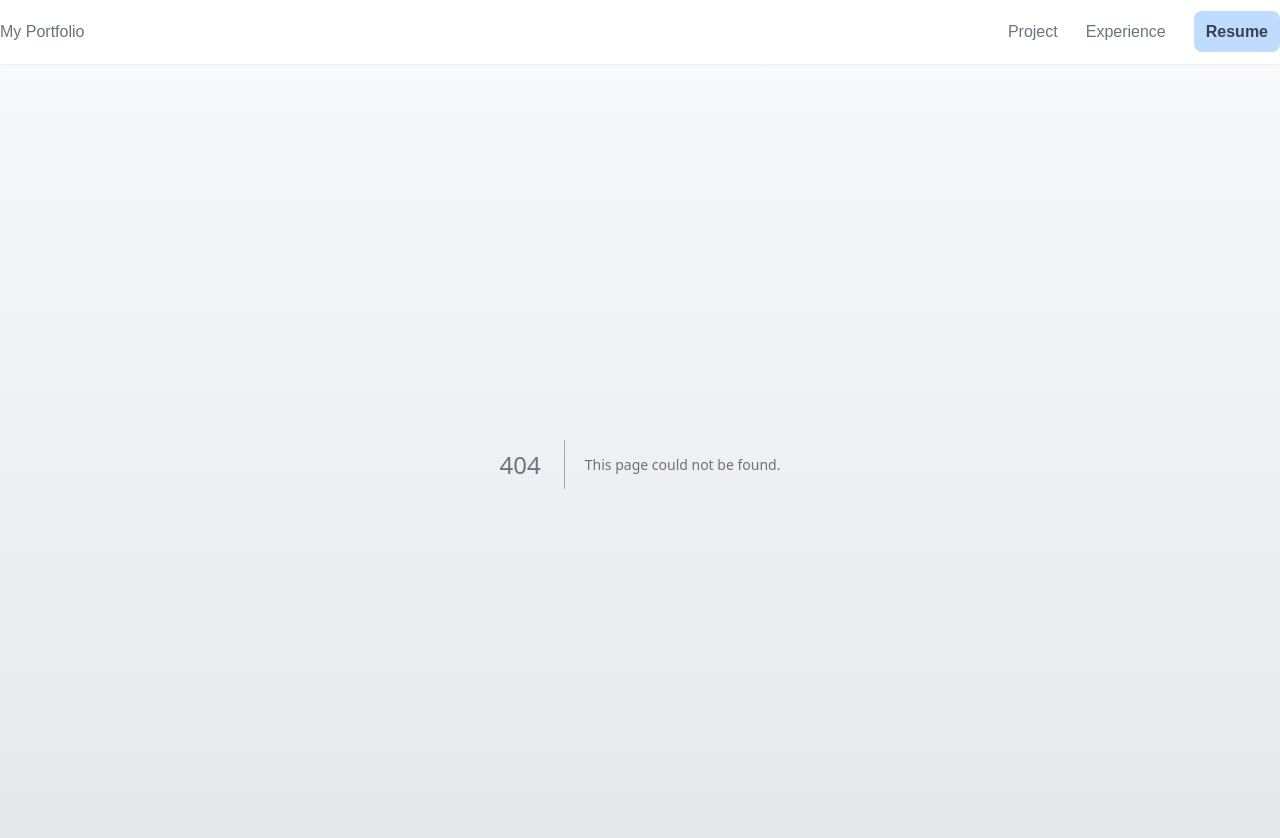
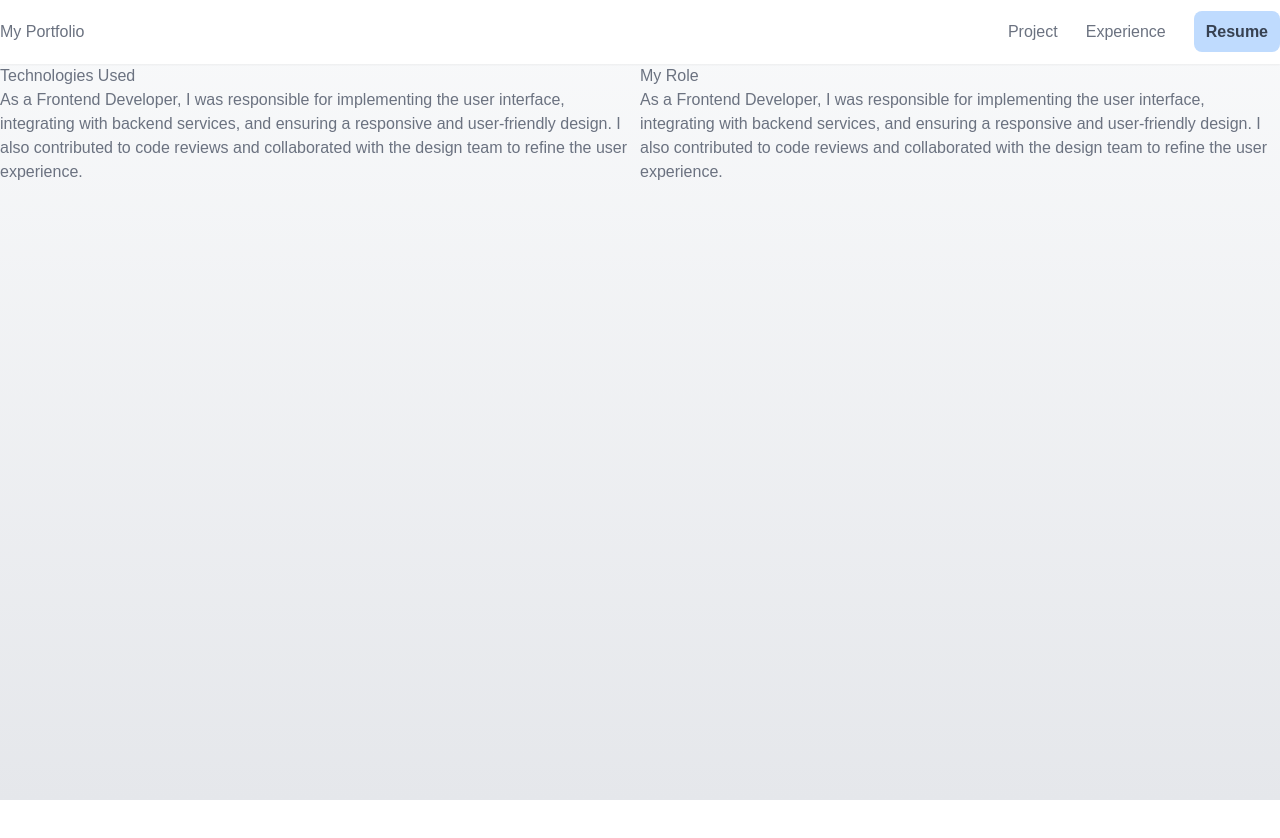
Before and after one commit to wsantiago009/my-portfolio, a Next.js app in the folder my-portfolio/: page /projects/1 in a window 1280 px wide. Before the commit this address had no page. Shown: the top 838 px of the page. After the commit the page ends 800 px from the top, so only its background shows below. Built offline with nearby package versions, Linux system fonts and the light colour scheme.

Commit message:
Add useContext in Projects pages

```diff
--- /dev/null
+++ b/my-portfolio/src/app/projects/[slug]/page.tsx
@@ -0,0 +1,32 @@
+'use client'
+
+import { useProjectsContext } from '@/context/ProjectsContext'
+
+export default function page() {
+    const { data } = useProjectsContext()
+
+    return (
+        <div className="flex">
+            <div>
+                <h4>Technologies Used</h4>
+                <p>
+                    As a Frontend Developer, I was responsible for implementing
+                    the user interface, integrating with backend services, and
+                    ensuring a responsive and user-friendly design. I also
+                    contributed to code reviews and collaborated with the design
+                    team to refine the user experience.
+                </p>
+            </div>
+            <div>
+                <h4>My Role</h4>
+                <p>
+                    As a Frontend Developer, I was responsible for implementing
+                    the user interface, integrating with backend services, and
+                    ensuring a responsive and user-friendly design. I also
+                    contributed to code reviews and collaborated with the design
+                    team to refine the user experience.
+                </p>
+            </div>
+        </div>
+    )
+}
--- /dev/null
+++ b/my-portfolio/src/app/projects/components/ProjectsProviderWrapper.tsx
@@ -0,0 +1,12 @@
+import { ProjectsProvider } from '@/context/ProjectsContext'
+import { Projects } from '@/types'
+
+export default function ProjectsProviderWrapper({
+    data,
+    children,
+}: {
+    children: React.ReactNode
+    data: Projects[]
+}) {
+    return <ProjectsProvider initialData={data}>{children}</ProjectsProvider>
+}
--- /dev/null
+++ b/my-portfolio/src/app/projects/layout.tsx
@@ -0,0 +1,20 @@
+import { ProjectsProvider } from '@/context/ProjectsContext'
+import { getFetchApi } from '@/utils/fetchApis'
+import { Projects } from '@/types/index'
+
+import ProjectsProviderWrapper from './components/ProjectsProviderWrapper'
+
+export default async function layout({
+    children,
+}: {
+    children: React.ReactNode
+}) {
+    const projectsData: Projects[] = await getFetchApi(
+        'http://localhost:3000/api/projects',
+    )
+    return (
+        <ProjectsProviderWrapper data={projectsData}>
+            {children}
+        </ProjectsProviderWrapper>
+    )
+}
--- a/my-portfolio/src/app/projects/page.tsx
+++ b/my-portfolio/src/app/projects/page.tsx
@@ -1,16 +1,14 @@
+'use client'
+
 import Link from 'next/link'
 import Image from 'next/image'
 
-import { getFetchApi } from '@/utils/fetchApis'
-
 import PageWrapper from '@/components/layout/PageWrapper'
 
-import { Projects } from '@/types'
+import { useProjectsContext } from '@/context/ProjectsContext'
 
-export default async function page() {
-    const projectsData: Projects[] = await getFetchApi(
-        'http://localhost:3000/api/projects',
-    )
+export default function page() {
+    const { data } = useProjectsContext()
 
     return (
         <PageWrapper>
@@ -24,7 +22,7 @@ export default async function page() {
                 </p>
             </div>
             <div className="grid grid-cols-12 gap-5">
-                {projectsData.map((item, i) => {
+                {data.map((item, i) => {
                     const projectName = item?.name
 
                     return (
--- /dev/null
+++ b/my-portfolio/src/context/ProjectsContext.tsx
@@ -0,0 +1,37 @@
+'use client'
+
+import { createContext, useContext, useState } from 'react'
+
+import { Projects } from '@/types/index'
+
+type ProjectContext = {
+    data: Projects[]
+    setData: (data: Projects[]) => void
+}
+
+const ProjectsContext = createContext<ProjectContext | null>(null)
+
+export const ProjectsProvider = ({
+    children,
+    initialData,
+}: {
+    children: React.ReactNode
+    initialData: Projects[]
+}) => {
+    const [data, setData] = useState<Projects[]>(initialData)
+
+    return (
+        <ProjectsContext.Provider value={{ data, setData }}>
+            {children}
+        </ProjectsContext.Provider>
+    )
+}
+export const useProjectsContext = () => {
+    const context = useContext(ProjectsContext)
+    if (!context) {
+        throw new Error(
+            'useProjectsContext must be used within ProjectsProvider',
+        )
+    }
+    return context
+}
```
